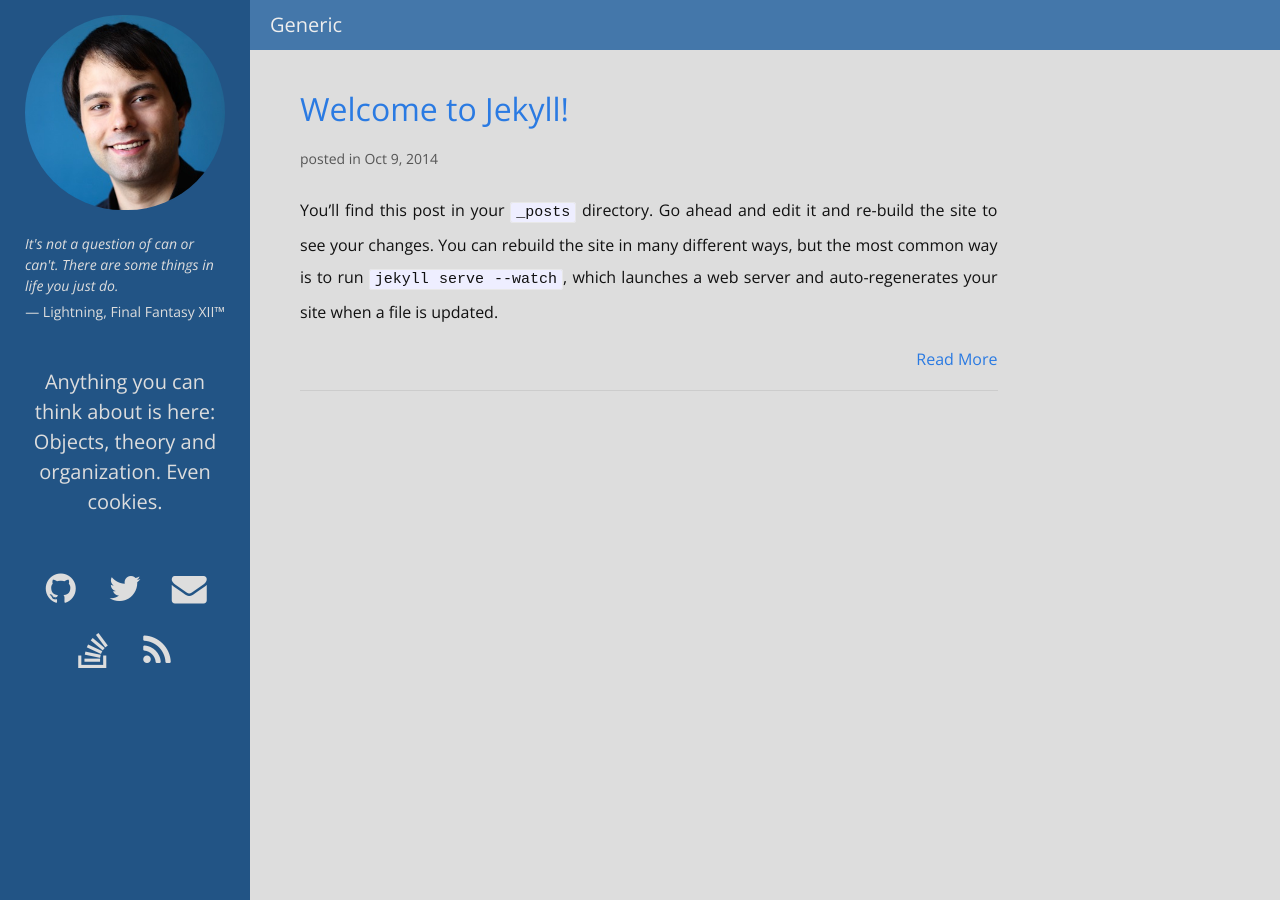
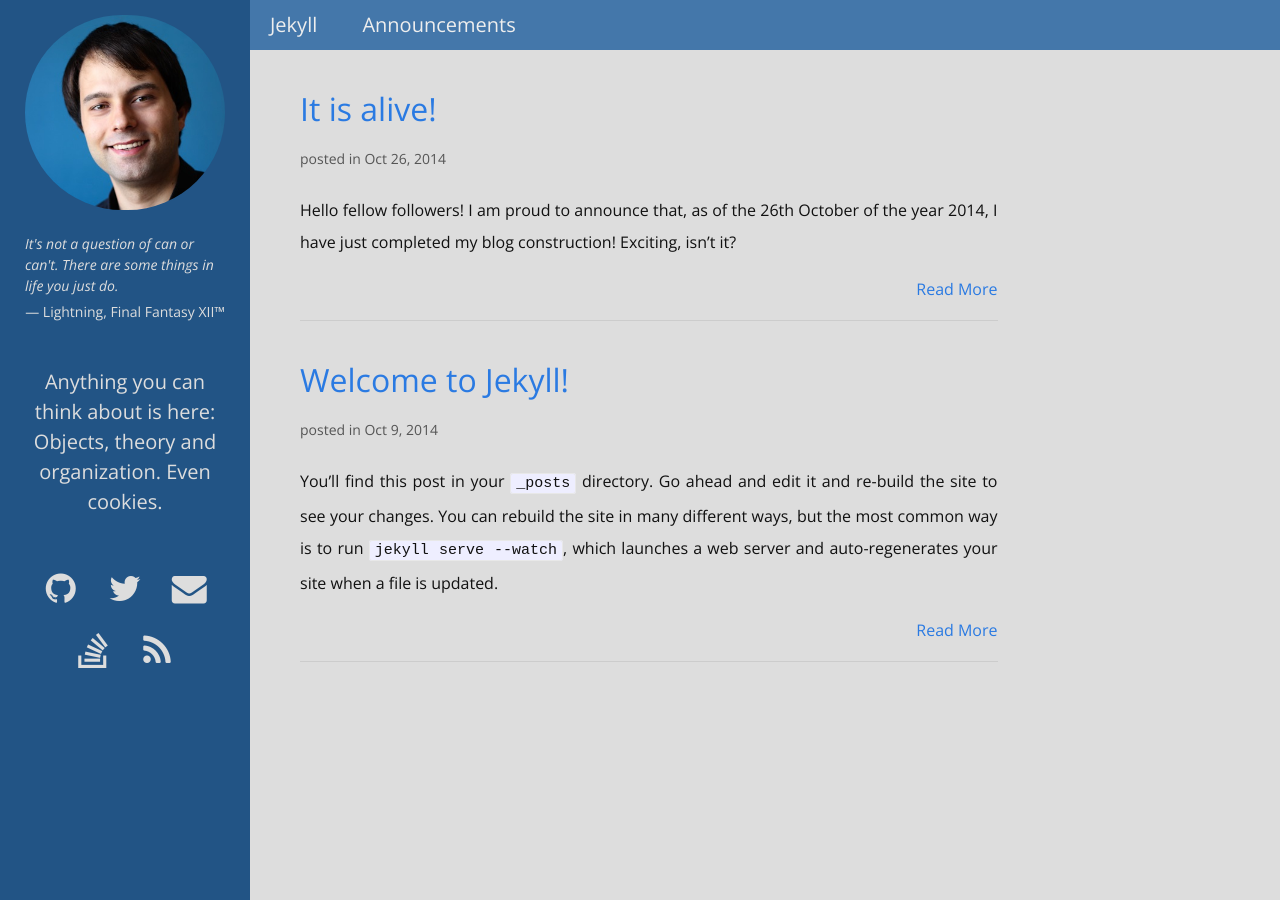
Before and after one commit to Nelspike/Nelspike.github.io, a Jekyll site: the page built from index.html, in a window 1280 px wide. Built offline with Jekyll 4.4.1, drawn with Linux system fonts in a browser that asks for light colours; nearby versions of some CDN libraries.

Commit message:
First post added.

```diff
--- a/_includes/sidebar.html
+++ b/_includes/sidebar.html
@@ -34,7 +34,7 @@
           <i class="fa fa-stack-overflow"></i>
         </div>
       </a>
-      <a href="{{ site.baseurl }}/feed" target="_blank">
+      <a href="{{ site.baseurl }}/feed.xml" target="_blank">
         <div id="rss" class="social-container">
           <i class="fa fa-rss"></i>
         </div>
--- a/_posts/2014-10-09-welcome-to-jekyll.markdown
+++ b/_posts/2014-10-09-welcome-to-jekyll.markdown
@@ -2,7 +2,7 @@
 layout: post
 title:  "Welcome to Jekyll!"
 date:   2014-10-09 22:40:23
-categories: Generic
+categories: Jekyll
 ---
 You’ll find this post in your `_posts` directory. Go ahead and edit it and re-build the site to see your changes. You can rebuild the site in many different ways, but the most common way is to run `jekyll serve --watch`, which launches a web server and auto-regenerates your site when a file is updated.
 
--- /dev/null
+++ b/_posts/2014-10-26-it-is-alive.markdown
@@ -0,0 +1,13 @@
+---
+layout: post
+title:  "It is alive!"
+date:   2014-10-26 00:47:00
+categories: Announcements
+---
+Hello fellow followers! I am proud to announce that, as of the 26th October of the year 2014, I have just completed my blog construction! Exciting, isn't it?
+
+The objective of this blog is pretty simple. I'll be posting about the most various issues on programming, software engineering, development, games, and not to forget coding in general. I decided to build this blog to share small tips on certain programming aspects, since most of us developers end up *googling* for answers on the most diverse things. Worry not, I'll try to help you the best way I can.
+
+Subscribe to my RSS feed by clicking the RSS button to your left, and stay tuned!
+
+Over and out, returning 0!
--- a/generic/index.html
+++ b/announcements/index.html
@@ -4,7 +4,8 @@
 <div id="content-wrapper">
 
   <div id="post-list">
-    {% for post in site.categories.generic %}
+    {% assign category = (page.url | remove: '/' | remove: 'index.html') %}
+    {% for post in site.categories[category] %}
       <div class="post">
         <h2 class="post-title">
           <a href="{{ post.url | prepend: site.baseurl }}">{{ post.title }}</a>
```
Also changed, not shown: jekyll/index.html (added, +25 -0 lines).
